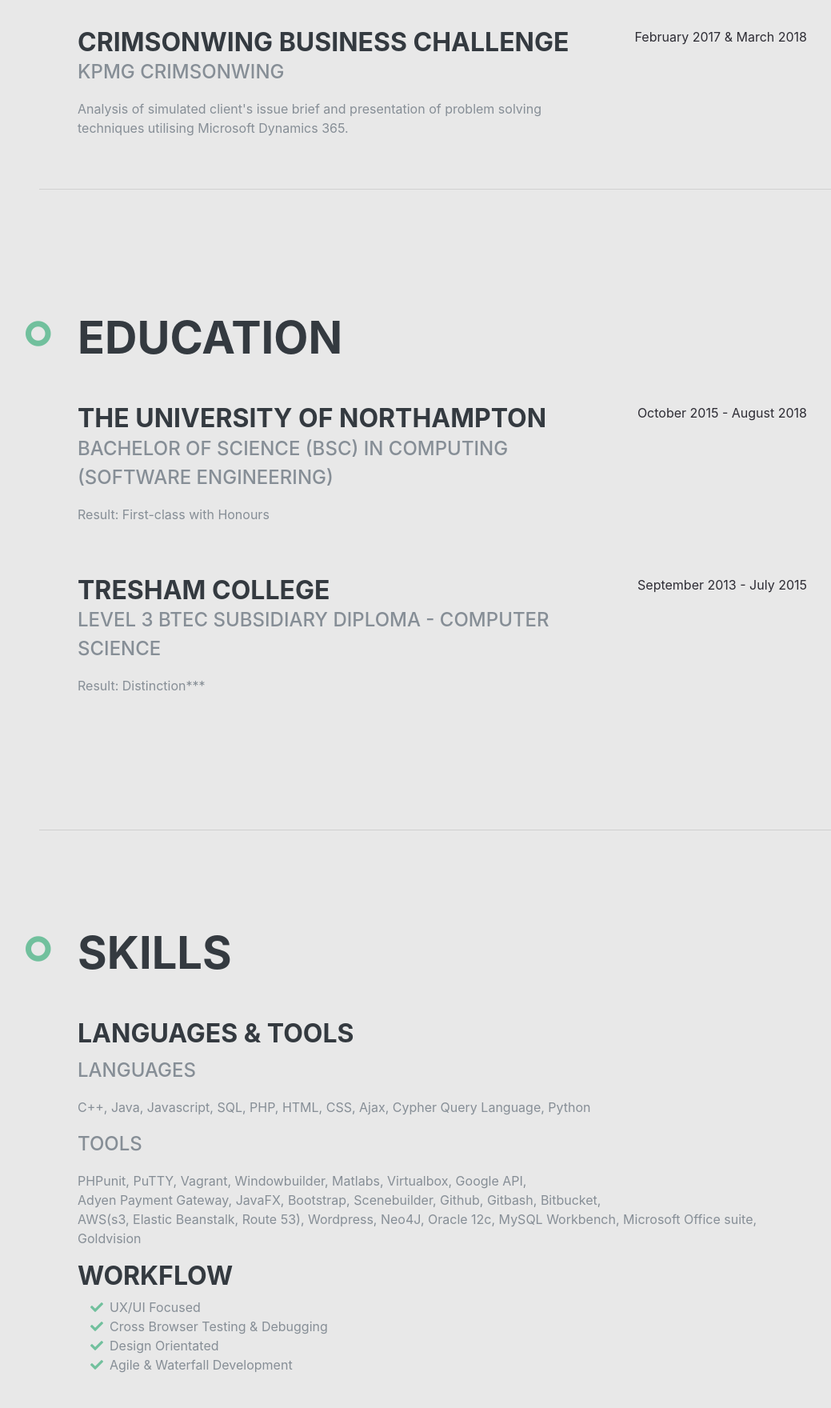
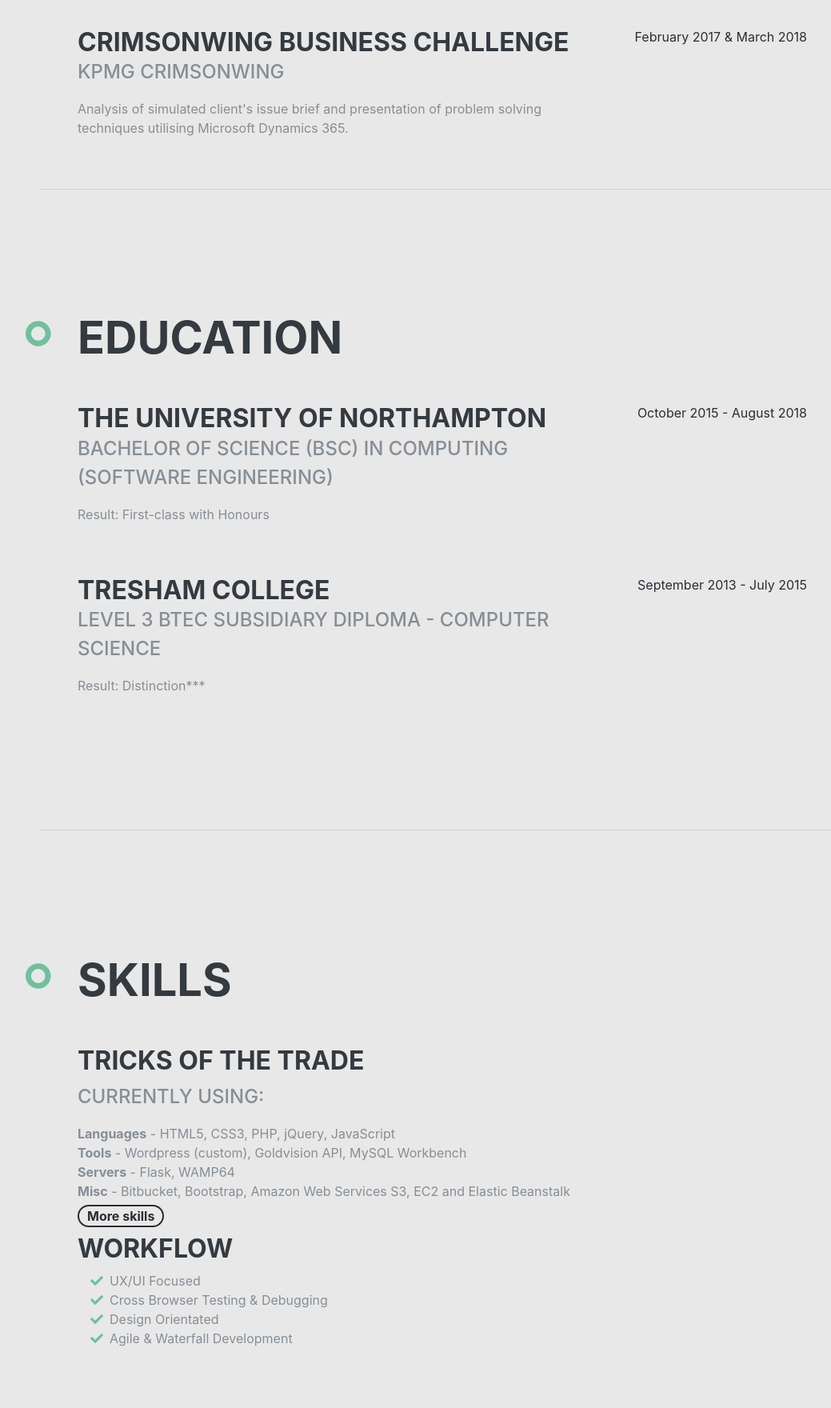
Before and after one commit to Bryn-Weed/Bryn-Weed.github.io, a PHP site: page / in a window 1280 px wide. Shown: the part 1600-3360 px from the top of the page at 80% size, without its empty margins (223-1262 px from the left). Run offline with PHP 8.4, Linux system fonts and the light colour scheme; some web fonts are replaced.

Commit message:
style
remove interests

```diff
--- a/css/resume.css
+++ b/css/resume.css
@@ -113,6 +113,60 @@ span.about{
   font-weight: bold;
 }
 
+.read-more-state{
+display: none;}
+
+.read-more-target{
+  opacity: 0;
+  max-height: 0;
+  font-size: 0;
+  display: none;
+  transition: .25s ease;
+}
+
+
+.read-more-state:checked ~ .read-more-target {
+  opacity: 1;
+  font-size: inherit;
+  height: auto;
+  max-height: 999em;
+  margin-bottom: 10px;
+  display: block;
+}
+
+
+.read-more-trigger {
+  background-color: #E8E8E8;
+  color: #2D2C34;
+  border: 2px solid #2D2C34;
+  border-radius: 25px;
+  padding-left: 10px;
+  padding-right: 10px;
+  font-weight: bold;
+  transition: .5s;
+  cursor: pointer;
+  display: block;
+  margin-top: 5px;
+  width: auto;
+  display: table;
+
+}
+
+.read-more-trigger:hover {
+  background-color: #2D2C34;
+  color: #E8E8E8;
+
+}
+
+.read-more-state ~ .read-more-trigger:before{
+  content: 'More skills';
+}
+
+.read-more-state:checked ~ .read-more-trigger:before{
+  content: 'Less skills';
+
+}
+
 .my-auto{
   position: relative;
 }
@@ -202,6 +256,8 @@ h2.mb-5 {
   }
 }
 
+
+
 section.resume-section {
   padding-top: 5rem !important;
   padding-bottom: 5rem !important;
--- a/index.html
+++ b/index.html
@@ -19,8 +19,8 @@
     <link href="vendor/fontawesome-free/css/all.min.css" rel="stylesheet">
 
     <!-- Custom styles for this template -->
-    <link href="css/resume.css?v=2" rel="stylesheet">
-    <link href="css/resume.min.css?v=2" rel="stylesheet">
+    <link href="css/resume.css?v=3" rel="stylesheet">
+    <link href="css/resume.min.css?v=3" rel="stylesheet">
 
   </head>
 
@@ -50,9 +50,9 @@
           <li class="nav-item">
             <a class="nav-link js-scroll-trigger" href="#skills">Skills</a>
           </li>
-          <li class="nav-item">
+          <!--<li class="nav-item">
             <a class="nav-link js-scroll-trigger" href="#interests">Interests</a>
-          </li>
+          </li>-->
           <li class="nav-item">
             <a class="nav-link js-scroll-trigger" href="#awards">Awards</a>
           </li>
@@ -72,7 +72,7 @@
           </h1>
           <div class="subheading mb-5"><span class="about">Weed</span>ing out the applicants? I'm what you've <span class="about">Bryn</span> looking for.
           </div>
-        <p class="lead mb-5" style="margin-bottom: 10px !important;">UX/UI Designer and Developer.</p>
+      <!--  <p class="lead mb-5" style="margin-bottom: 10px !important;">Web Designer and Developer</p> -->
 
           <p class="lead mb-5">I aim to combine my passion for <span class="about">design</span> with my experience in <span class="about">HTML5</span>, <span class="about">CSS3</span>, <span class="about">JavaScript</span>, <span class="about">Wordpress</span> and <span class="about">PHP</span> to transform difficult problems into beautiful, intuitive <span class="about">user experiences.</span> </p>
           <p class="lead mb-5">
@@ -186,14 +186,24 @@
         <div class="my-auto">
           <h2 class="mb-5"><i class="fa fa fa-genderless"></i>Skills</h2>
 
-          <h3>Languages &amp; Tools</h3>
-            <div class="subheading mb-3">Languages</div>
-            <p>C++, Java, Javascript, SQL, PHP, HTML, CSS,
-              Ajax, Cypher Query Language, Python</p>
-            <div class="subheading mb-3">Tools</div>
-            <p>PHPunit, PuTTY, Vagrant, Windowbuilder, Matlabs, Virtualbox, Google API, <br>Adyen Payment Gateway, JavaFX, Bootstrap, Scenebuilder, Github, Gitbash, Bitbucket, <br />AWS(s3, Elastic Beanstalk, Route 53), Wordpress, Neo4J, Oracle 12c, MySQL Workbench, Microsoft Office suite, Goldvision</p>
+          <input type="checkbox" class="read-more-state" id="skills-toggle"/>
 
-          </ul>
+          <h3>Tricks of the Trade</h3>
+            <div class="subheading mb-3">Currently using:</div>
+            <p style="margin-bottom: 0;"><strong>Languages</strong> - HTML5, CSS3, PHP, jQuery, JavaScript <br />
+            <strong>Tools</strong> - Wordpress (custom), Goldvision API, MySQL Workbench <br />
+            <strong>Servers</strong> - Flask, WAMP64 <br />
+            <strong>Misc</strong> - Bitbucket, Bootstrap, Amazon Web Services S3, EC2 and Elastic Beanstalk</p>
+            <span class="read-more-target"><div class="subheading mb-3" style="margin-top: 20px;">Other skills:</div>
+            <strong>Languages</strong> - C++, Java, SQL, Ajax, Cypher<br>
+            <strong>Tools</strong> - Neo4J, Oracle 12c, Scenebuilder, Windowbuilder, Matlabs, JavaFX<br>
+            <strong>Servers</strong> - Vagrant<br>
+            <strong>Misc</strong> - Adyen API, Google API, Gitbash<br>
+          </span>
+
+
+
+          <label for="skills-toggle" class="read-more-trigger"></label>
 
           <h3>Workflow</h3>
           <ul class="fa-ul mb-0">
@@ -215,7 +225,7 @@
 
       <hr class="m-0">
 
-      <section class="resume-section p-3 p-lg-5 d-flex flex-column" id="interests">
+    <!--  <section class="resume-section p-3 p-lg-5 d-flex flex-column" id="interests">
         <div class="my-auto">
           <h2 class="mb-5"><i class="fa fa fa-genderless"></i>Interests</h2>
           <p>After working with a couple of talented designers (<strong><a style="color: #71c09d" href="https://www.linkedin.com/in/christopher-doyle-b8559596/">Chris</a></strong> and <strong><a style="color: #71c09d" href="https://www.linkedin.com/in/magdalenawerner/">Magda</a></strong>), I've recently developed an interest in design beyond the typical web development scope. I'm currently investigating the world of SVGs, while also looking into the techniques used to create graphical artwork that I may soon be able to implement in my own work.</p>
@@ -225,7 +235,7 @@
         </div>
       </section>
 
-      <hr class="m-0">
+      <hr class="m-0"> -->
 
       <section class="resume-section p-3 p-lg-5 d-flex flex-column" id="awards">
         <div class="my-auto">
```
